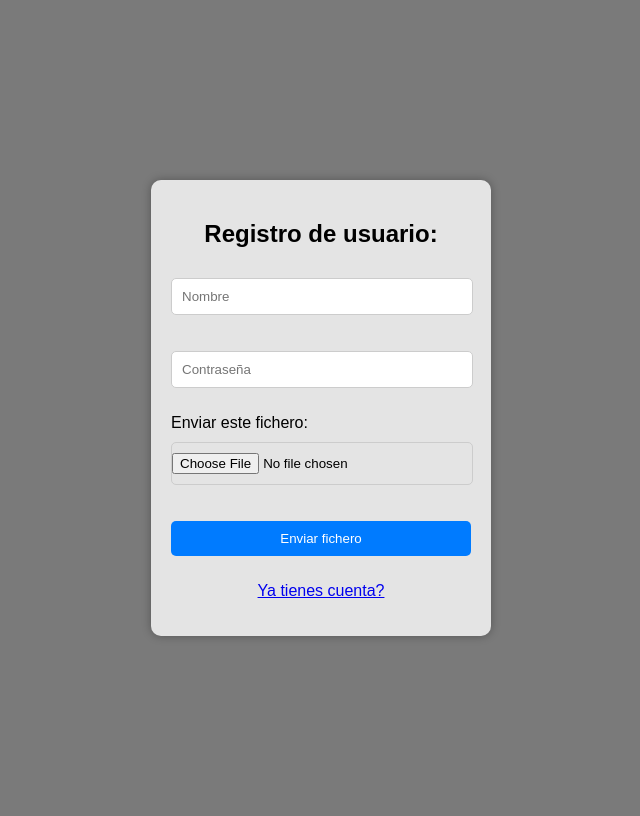
After one commit to PabloHerRuiz/Autoescuela, a PHP site: page /vistas/registro.php in a window 1280 px wide. The commit adds this page. Shown: the whole page, without its empty margins (319-959 px from the left). Run offline with PHP 8.4, Linux system fonts and the light colour scheme.

Commit message:
estilos login registro y vistas

```diff
--- /dev/null
+++ b/css/estilosRegistro.css
@@ -0,0 +1,55 @@
+body {
+    background-color: rgb(122, 122, 122);
+    background-size: cover;
+    background-repeat: no-repeat;
+    background-attachment: fixed;
+    font-family: Arial, sans-serif;
+    display: flex;
+    align-items: center;
+    justify-content: center;
+    height: 100vh;
+}
+
+form {
+    background-color: rgba(255, 255, 255, 0.8);
+    width: 300px;
+    padding: 20px;
+    border-radius: 10px;
+    box-shadow: 0px 0px 10px rgba(0, 0, 0, 0.3);
+}
+
+h2 {
+    text-align: center;
+}
+
+input[type="text"],
+input[type="password"],
+input[type="file"] {
+    width: 100%;
+    padding: 10px -0px;
+    margin: 10px 0;
+    border: 1px solid #ccc;
+    border-radius: 5px;
+}
+input[type="text"]::placeholder,
+input[type="password"]::placeholder,
+input[type="file"]::placeholder {
+   padding-left: 10px;
+}
+
+input[type="submit"] {
+    width: 100%;
+    padding: 10px;
+    margin: 10px 0;
+    background-color: #007bff;
+    color: white;
+    border: none;
+    border-radius: 5px;
+    cursor: pointer;
+}
+
+a {
+    text-align: center;
+    display: block;
+    margin-top: 10px;
+}
--- /dev/null
+++ b/vistas/registro.php
@@ -0,0 +1,29 @@
+<!DOCTYPE html>
+<html lang="en">
+
+<head>
+    <meta charset="UTF-8">
+    <meta name="viewport" content="width=device-width, initial-scale=1.0">
+    <link rel="stylesheet" href="http://virtual.localpablo.com/Autoescuela/css/estilosRegistro.css">
+    <title>Document</title>
+</head>
+
+<body>
+    <?php
+    require_once $_SERVER["DOCUMENT_ROOT"] . '/Autoescuela/database/db.php';
+    db::abreConexion();
+    ?>
+
+    <form enctype="multipart/form-data" action="registro.php" method="post">
+        <h2>Registro de usuario:</h2>
+        <p><input type="text" name="newUser" placeholder="Nombre"></p>
+        <p><input type="password" name="newPw" placeholder="Contraseña"></p>
+        <!-- El nombre del elemento de entrada determina el nombre en el array $_FILES -->
+        Enviar este fichero: <input name="fichero_usuario" type="file" />
+        <p><input type="submit" name="Enviar_fichero" value="Enviar fichero" /></p>
+        <p><a href="http://virtual.localpablo.com/Autoescuela/vistas/identificacion.php">Ya tienes cuenta?</a></p>
+    </form>
+
+</body>
+
+</html>
```
Also changed, not shown: css/estilosLogin.css (added, +53 -0 lines), vistas/identificacion.php (+14 -3 lines).
